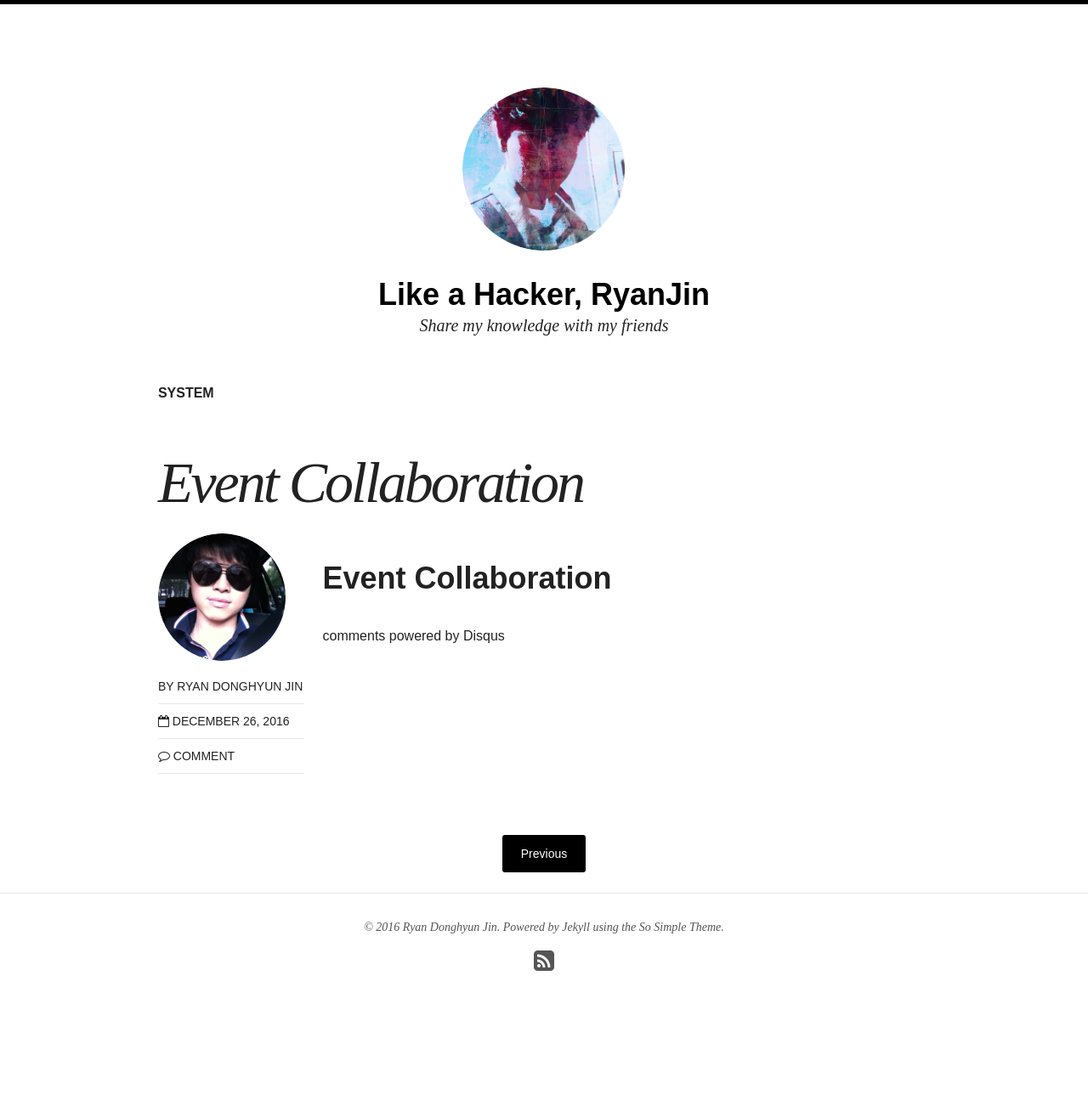
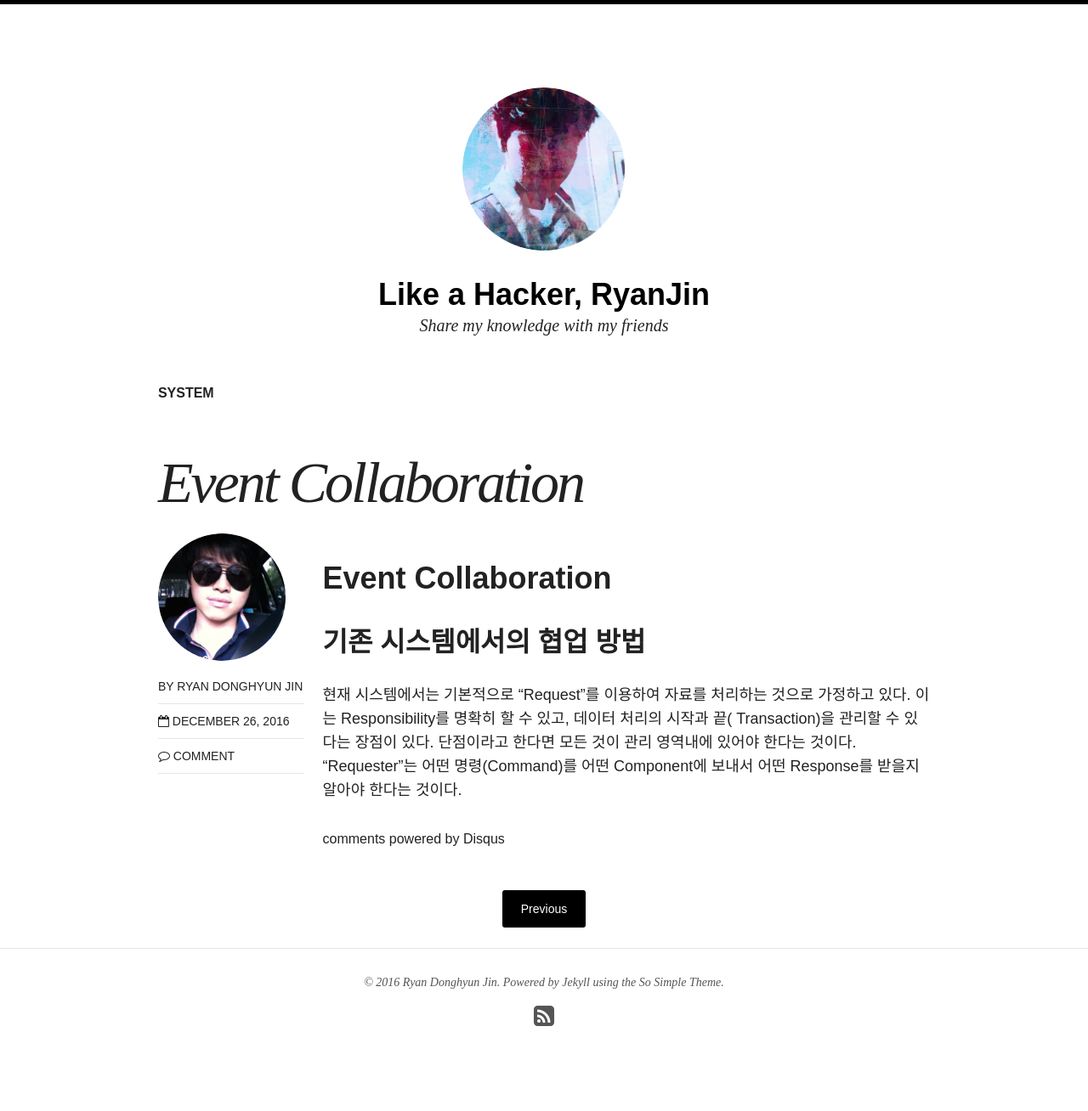
Before and after one commit to atinjin/atinjin.github.com, a Jekyll site: the page built from _posts/2016-12-27-event-collaboration.md, in a window 1280 px wide. Shown: the whole page at 85% size. Built offline with Jekyll 4.4.1, drawn with Linux system fonts in a browser that asks for light colours; nearby versions of some CDN libraries; comment, search, counter and statistics services are not loaded; before the commit the page ends 1243 px from its top, so only the background shows below that.

Commit message:
초안 작성

```diff
--- a/_posts/2016-12-27-event-collaboration.md
+++ b/_posts/2016-12-27-event-collaboration.md
@@ -11,3 +11,7 @@ date: 2016-12-26T17:40:26+09:00
 ---
 
 # Event Collaboration
+
+## 기존 시스템에서의 협업 방법
+
+현재 시스템에서는 기본적으로 “Request”를 이용하여 자료를 처리하는 것으로 가정하고 있다.  이는 Responsibility를 명확히 할 수 있고, 데이터 처리의 시작과 끝( Transaction)을 관리할 수 있다는 장점이 있다. 단점이라고 한다면 모든 것이 관리 영역내에 있어야 한다는 것이다. “Requester”는 어떤 명령(Command)를 어떤 Component에 보내서 어떤 Response를 받을지 알아야 한다는 것이다.
```
Also changed, not shown: other parts of _posts/2016-12-27-event-collaboration.md (+1 -1 lines).
